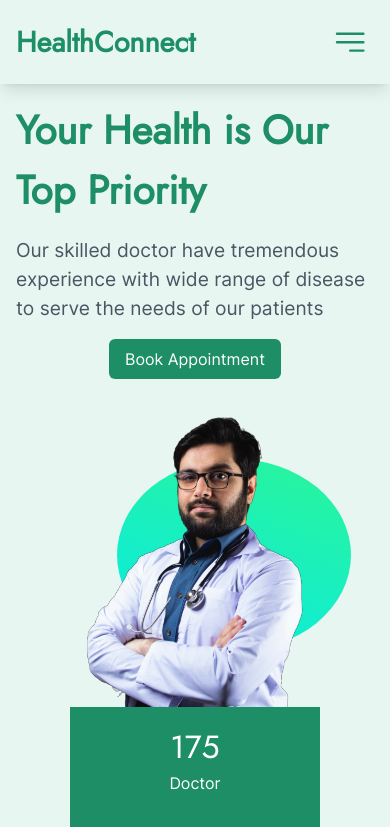
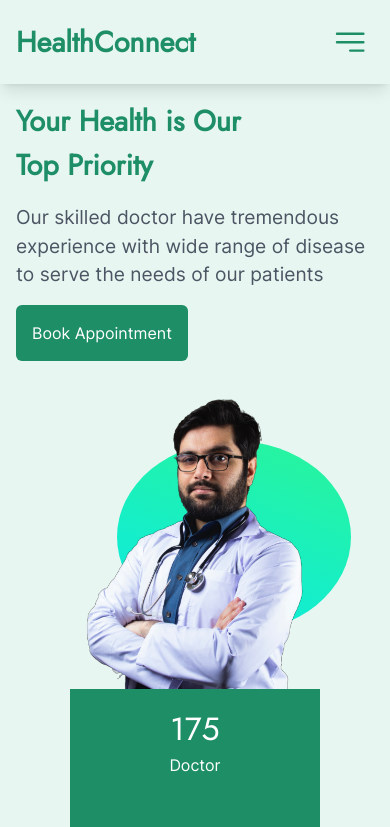
Before and after one commit to Sosaristic/health-connect, a React (Vite) app: page / in a window 390 px wide. Shown: the top 827 px of the page. Built offline with nearby package versions, Linux system fonts and the light colour scheme.

Commit message:
fixed the hero button

```diff
--- a/src/components/Home/Hero.jsx
+++ b/src/components/Home/Hero.jsx
@@ -6,15 +6,15 @@ import { successHistory } from '../../data'
 export default function Hero() {
   return (
     <div className='w-full flex flex-col items-center bg-secondary'>
-      <div className='w-full flex flex-col md:flex-row  md:items-center md:w-[80%] sm:h-[80vh] md:h-[30vh] lg:h-[35vh] xl:h-[70vh]'>
-        <div className='p-4 flex flex-col gap-4 items-center'>
-         <h1 className='text-[2.5rem] font-jost font-bold text-primary lg:text-[3.5rem]'>Your Health is Our Top Priority </h1>
+      <div className='w-full flex flex-col md:flex-row  md:items-center md:w-[95%] sm:h-[80vh] md:h-[30vh] lg:h-[35vh] xl:h-[70vh]'>
+        <div className='p-4 flex flex-col gap-4 '>
+         <h1 className='text-[1.8rem] md:text-[2.5rem] font-jost font-bold text-primary lg:text-[3.5rem]'>Your Health is Our <br /> Top Priority </h1>
           <div>
            <p className='text-[1.2rem] text-gray-600 font-inter'>Our skilled doctor have tremendous experience with wide range of disease to serve the needs of our patients</p>
         </div>
-        <Link className='w-fit py-2 text-center md:self-start md:text-[1.2rem] bg-primary px-4 text-white rounded-md'>
+        <button className='w-fit py-4 text-center md:self-start md:text-[1.2rem] bg-primary px-4 text-white rounded-md'>
           Book Appointment
-        </Link>
+        </button>
         </div>
         <div className='w-full h-[20rem]  md:h-full relative flex items-center'>
           <div className='min-w-[60%] min-h-[60%]  bg-circle  rounded-[50%] border-none absolute z-0  translate-x-1/2'></div>
```
